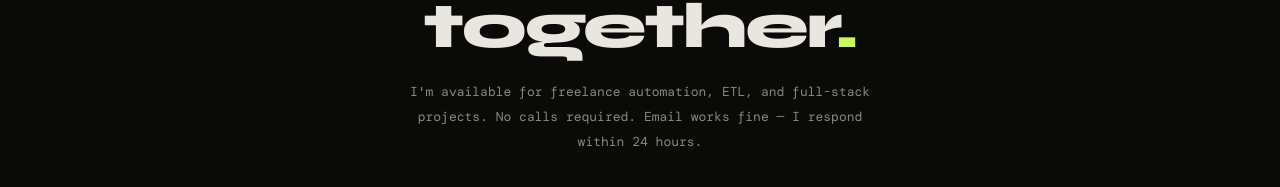
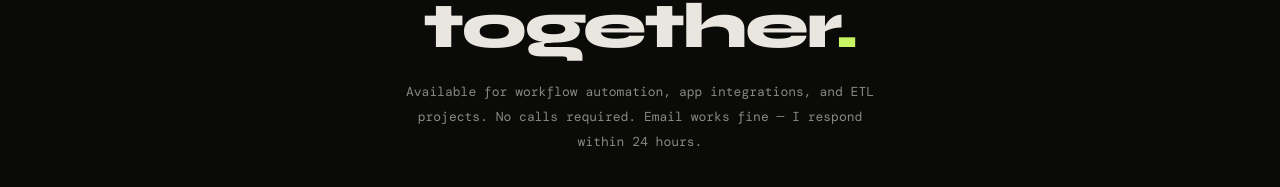
Before and after one commit to Mohamed-Abdulhalim/halim-pro, a Next.js app: page / in a window 1280 px wide. Shown: the part 3305-3492 px from the top of the page. Built offline with nearby package versions, Linux system fonts and the light colour scheme; a web font is replaced by a local one.

Commit message:
Update Contact.tsx

```diff
--- a/components/Contact.tsx
+++ b/components/Contact.tsx
@@ -9,7 +9,7 @@ export default function Contact() {
           Let's work together<span className={styles.accent}>.</span>
         </h2>
         <p className={styles.sub}>
-          I'm available for freelance automation, ETL, and full-stack projects. No calls required.
+          Available for workflow automation, app integrations, and ETL projects. No calls required.
           Email works fine — I respond within 24 hours.
         </p>
         <div className={styles.actions}>
```
